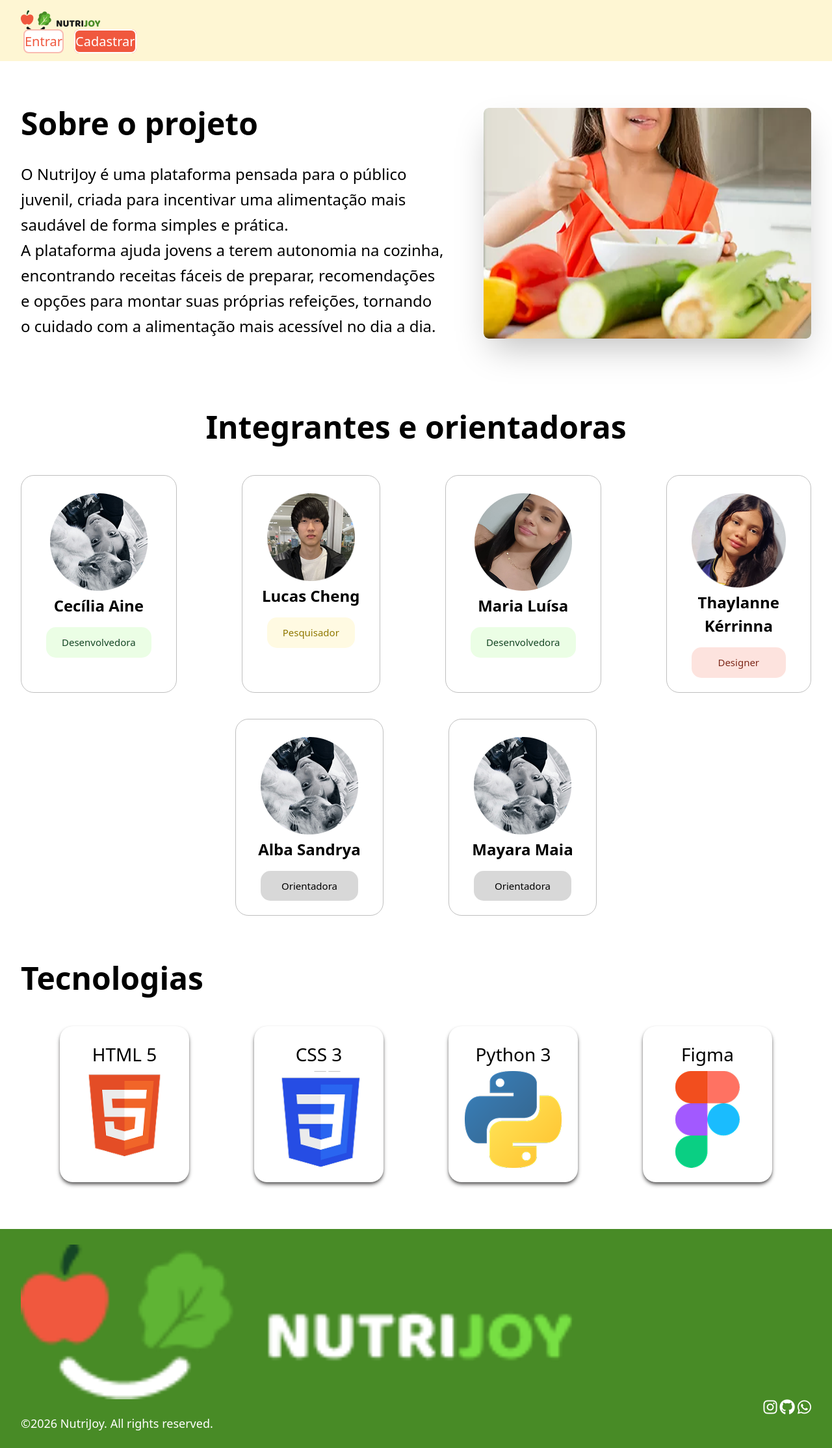
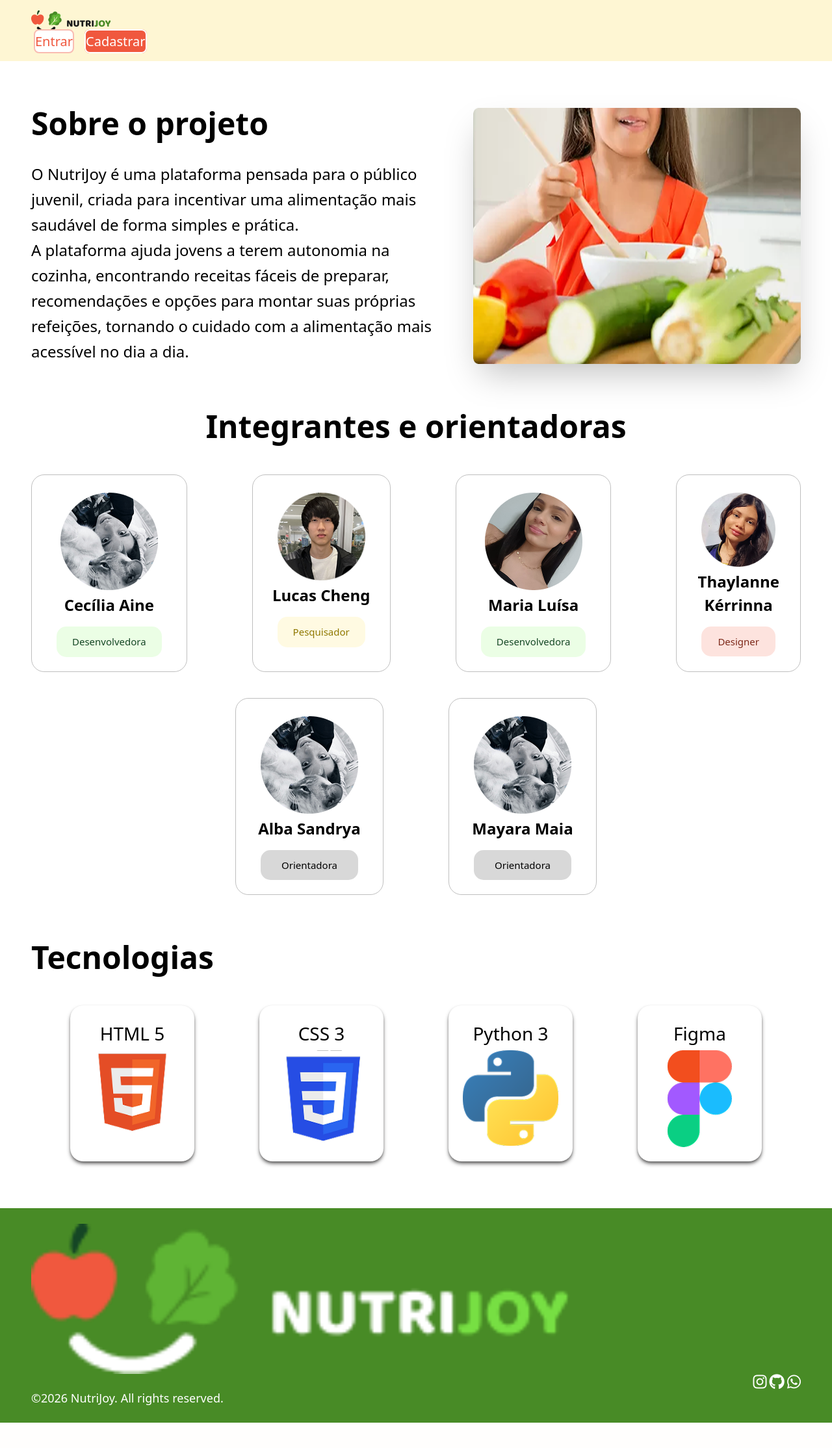
Before and after one commit to ceci869/NutriJoy-IFZN, a Flask app: page / in a window 1280 px wide. Shown: the whole page at 65% size. After the commit the page ends 2189 px from the top, so only its background shows below. Run offline with Flask 3, Linux system fonts and the light colour scheme; parts of the project's set-up code (start-up, migrations or seed data) failed here and were passed over; some libraries are stand-ins or nearby versions.

Commit message:
Atualizando detalhes do layout do index, cadastro e login

```diff
--- a/templates/cadastro.html
+++ b/templates/cadastro.html
@@ -25,7 +25,7 @@
         {% endfor %}
     {% endif %}
 
-    <div class="flex justify-center py-20 px-4">
+    <div class="flex justify-center pt-20 px-4">
 
         <form action="{{url_for('user.add_user')}}" method="post" class="w-full max-w-lg">
 
@@ -119,14 +119,14 @@
 
             </div>
 
-            <button class="btn w-full mt-12 text-[18px] bg-[#5FB434] py-[24px] border-[#8C8C8C] text-white hover:bg-[#34800D]">
+            <button class="mb-[15px] btn w-full mt-12 text-[18px] bg-[#5FB434] py-[24px] border-[#8C8C8C] text-white hover:bg-[#34800D]">
                 Criar conta
             </button>
 
         </form>
     </div>
 
-    <a href="{{ url_for('user.verificalogin') }}" class="flex justify-center underline underline-offset-2">Já possui uma conta? Faça login</a>
+    <a href="{{ url_for('user.verificalogin') }}" class="mb-[70px] flex justify-center underline underline-offset-2">Já possui uma conta? Faça login</a>
 
 </body>
 
--- a/templates/index.html
+++ b/templates/index.html
@@ -11,7 +11,7 @@
 <body>
     <header>
         <!-- navbar -->
-        <div class="navbar bg-[#FEF6D3] px-8 py-4">
+        <div class="navbar bg-[#FEF6D3] px-12 py-4">
             <div class="flex-1">
                 <img src="{{ url_for('static', filename='img/logo-nutrijoy.png') }}" alt="Logo do NutriJoy">
             </div>
@@ -33,7 +33,7 @@
     {% endif %}
     <main>
         <!-- Hero -->
-        <div class="bg-white px-8 py-18 flex gap-[60px] flex-row justify-between">
+        <div class="bg-white mx-12 my-18 flex gap-[60px] flex-row justify-between">
             <div>
                 <h1 class="text-5xl font-semibold mb-[10px]">Sobre o projeto</h1>
                 <p class="text-[24px] pt-6 text-black leading-relaxed">
@@ -47,7 +47,7 @@
         </div>
 
         <!-- Integrantes -->
-        <section class="flex flex-col mx-8 my-10">
+        <section class="flex flex-col mx-12 my-10">
         <h1 class="text-5xl font-semibold mb-[50px] text-center">Integrantes e orientadoras</h1>
             <div class="flex flex-col">
             <div class="flex gap-[100px] justify-center">
@@ -112,7 +112,7 @@
         </section>
 
         <!-- Tecnologias -->
-        <section class="my-18 mx-8">
+        <section class="my-18 mx-12">
             <h1 class="text-5xl font-semibold mb-[50px]">Tecnologias</h1>
             <div class="grid grid-cols-4 gap-[100px] mx-[60px]">
             <div class="shadow-md shadow-[#5D5C5C] rounded-[20px] p-[22px]">
@@ -142,10 +142,11 @@
             </div>
 
         </section>
+
     </main>
 
 
-    <footer class="footer sm:footer-horizontal bg-[#488B26] text-neutral-content items-center justify-between px-8 py-6">
+    <footer class="footer sm:footer-horizontal bg-[#488B26] text-neutral-content items-center justify-between px-12 py-6">
         <img src="{{ url_for('static', filename='img/logo-nutrijoy-2.png') }}" alt="Logo do NutriJoy" class="w-[70%]">
 
         <nav class="grid-flow-col gap-4 md:place-self-center md:justify-self-end">
--- a/templates/login.html
+++ b/templates/login.html
@@ -72,10 +72,11 @@
             </div>
 
 
-            <button class="btn w-full mt-12 text-[18px] bg-[#5FB434] py-[24px] border-[#8C8C8C] text-white hover:bg-[#34800D]">
+            <button class="btn w-full mb-[15px] mt-12 text-[18px] bg-[#5FB434] py-[24px] border-[#8C8C8C] text-white hover:bg-[#34800D]">
                 Acessar
             </button>
 
+            <a href="{{ url_for('user.add_user') }}" class="mb-[70px] flex justify-center underline underline-offset-2">Ainda não possui uma conta? Crie agora</a>
 
         </form>
 
```
